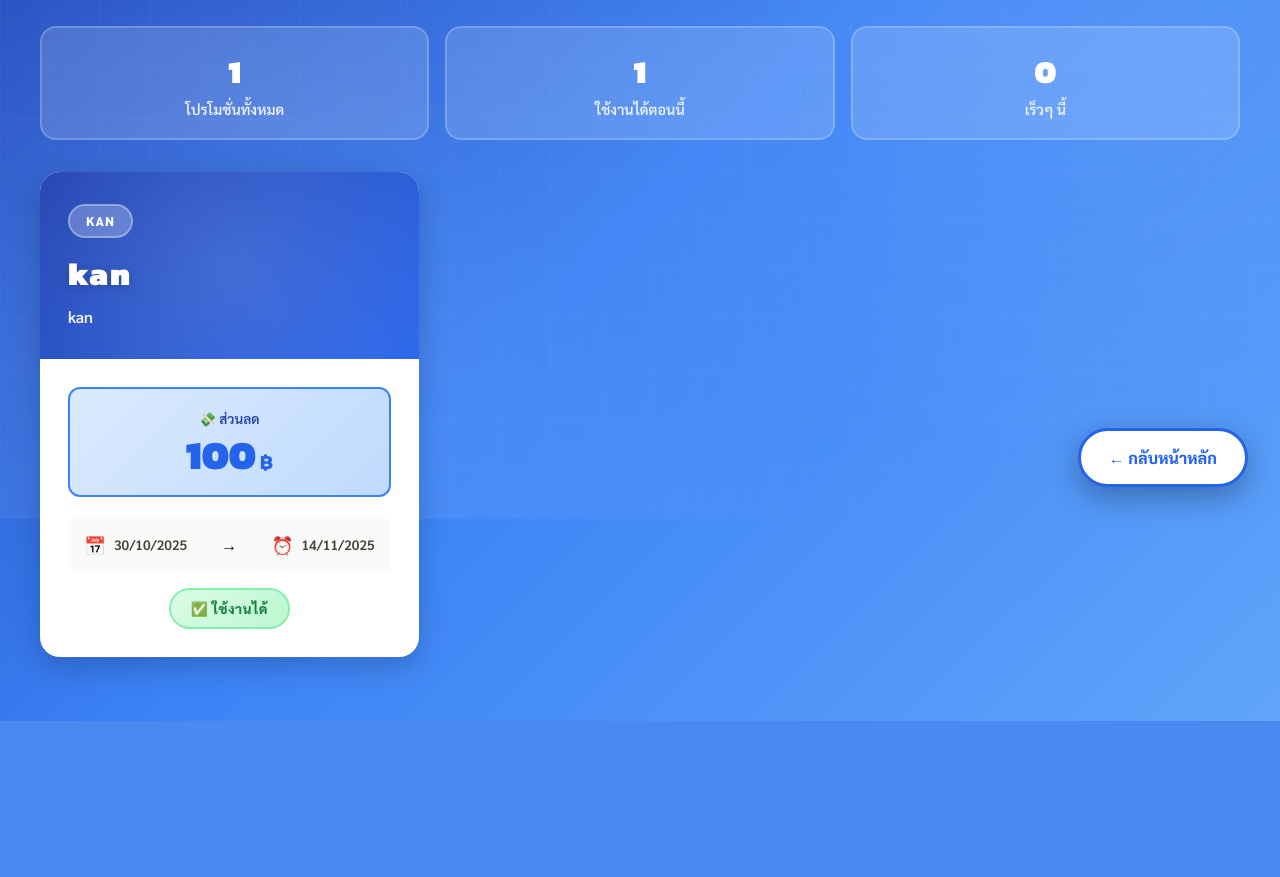
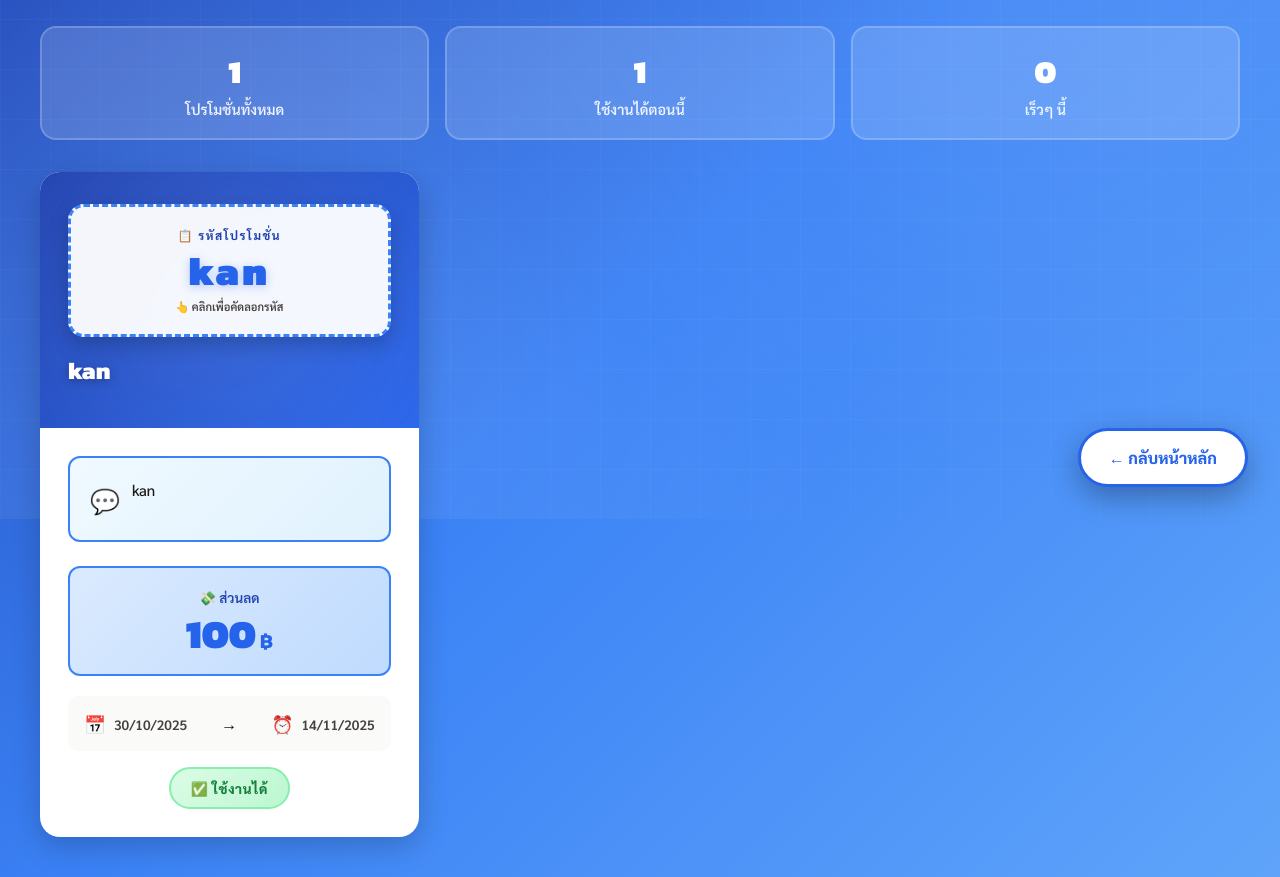
Before and after one commit to sakonkiart/Cyarena, a PHP site: page /promotion.php in a window 1280 px wide. Shown: the part 281-1158 px from the top of the page. Before the commit the page ends 1002 px from the top, so only its background shows below. Run offline with PHP 8.4, Linux system fonts and the light colour scheme; data comes from the database, SQL or seed files in the repository.

Commit message:
Update promotion.php

```diff
--- a/promotion.php
+++ b/promotion.php
@@ -236,52 +236,94 @@ body::before {
   animation: pulse 4s ease-in-out infinite;
 }
 
-.promo-badge {
-  display: inline-block;
-  background: rgba(255, 255, 255, 0.25);
+@keyframes pulse {
+  0%, 100% { transform: scale(1); opacity: 0.5; }
+  50% { transform: scale(1.1); opacity: 0.8; }
+}
+
+/* 🔥 รหัสโปรโมชั่นเด่นชัดขึ้น */
+.promo-code-container {
+  background: rgba(255, 255, 255, 0.95);
   backdrop-filter: blur(10px);
-  padding: 0.4rem 1rem;
-  border-radius: 50px;
-  font-size: 0.8rem;
-  font-weight: 800;
-  color: white;
-  border: 2px solid rgba(255, 255, 255, 0.3);
-  text-transform: uppercase;
-  letter-spacing: 1px;
-  margin-bottom: 0.75rem;
+  padding: 1.25rem 1.5rem;
+  border-radius: 16px;
+  border: 3px dashed var(--primary-light);
+  margin-bottom: 1rem;
   position: relative;
   z-index: 1;
+  box-shadow: 0 8px 20px rgba(0, 0, 0, 0.2);
+  text-align: center;
+}
+
+.code-label {
+  font-size: 0.75rem;
+  font-weight: 700;
+  color: var(--primary-dark);
+  text-transform: uppercase;
+  letter-spacing: 1.5px;
+  margin-bottom: 0.5rem;
 }
 
 .promo-code {
   font-family: 'Kanit', sans-serif;
-  font-size: 2rem;
+  font-size: 2.5rem;
   font-weight: 900;
-  color: white;
-  margin-bottom: 0.5rem;
-  text-shadow: 0 2px 10px rgba(0, 0, 0, 0.2);
-  position: relative;
-  z-index: 1;
-  letter-spacing: 2px;
+  color: var(--primary);
+  letter-spacing: 3px;
+  text-shadow: 0 2px 10px rgba(37, 99, 235, 0.3);
+  line-height: 1;
+  user-select: all;
+  cursor: pointer;
+  transition: all 0.3s;
+}
+
+.promo-code:hover {
+  color: var(--primary-light);
+  transform: scale(1.05);
+}
+
+.copy-hint {
+  font-size: 0.7rem;
+  color: var(--gray-700);
+  margin-top: 0.5rem;
+  font-weight: 600;
 }
 
 .promo-name {
-  font-size: 1rem;
-  color: rgba(255, 255, 255, 0.95);
-  font-weight: 600;
+  font-size: 1.5rem;
+  color: white;
+  font-weight: 800;
   position: relative;
   z-index: 1;
+  text-shadow: 0 2px 10px rgba(0, 0, 0, 0.3);
+  margin-bottom: 0.5rem;
+  font-family: 'Kanit', sans-serif;
 }
 
 .promo-body {
   padding: 1.75rem;
 }
 
+/* 🔥 แสดงคำอธิบายแทนเงื่อนไข */
 .promo-description {
-  color: var(--gray-700);
-  line-height: 1.6;
+  background: linear-gradient(135deg, #f0f9ff 0%, #e0f2fe 100%);
+  border: 2px solid var(--primary-light);
+  border-radius: 12px;
+  padding: 1.25rem;
   margin-bottom: 1.5rem;
+  color: var(--gray-900);
+  line-height: 1.7;
   font-size: 0.95rem;
+  font-weight: 500;
+  display: flex;
+  align-items: flex-start;
+  gap: 0.75rem;
+}
+
+.description-icon {
+  font-size: 1.5rem;
+  flex-shrink: 0;
+  margin-top: 0.1rem;
 }
 
 .promo-discount {
@@ -557,12 +583,27 @@ body::before {
 
         <div class="promo-card">
           <div class="promo-header">
-            <div class="promo-badge"><?php echo $promo['PromoCode']; ?></div>
-            <div class="promo-code"><?php echo htmlspecialchars($promo['PromoName']); ?></div>
-            <div class="promo-name"><?php echo htmlspecialchars($promo['Description']); ?></div>
+            <!-- 🔥 รหัสโปรโมชั่นเด่นชัด -->
+            <div class="promo-code-container">
+              <div class="code-label">📋 รหัสโปรโมชั่น</div>
+              <div class="promo-code" onclick="copyCode(this)" title="คลิกเพื่อคัดลอก">
+                <?php echo htmlspecialchars($promo['PromoCode']); ?>
+              </div>
+              <div class="copy-hint">👆 คลิกเพื่อคัดลอกรหัส</div>
+            </div>
+
+            <div class="promo-name"><?php echo htmlspecialchars($promo['PromoName']); ?></div>
           </div>
 
           <div class="promo-body">
+            <!-- 🔥 แสดงคำอธิบายแทนเงื่อนไข -->
+            <?php if (!empty($promo['Description'])): ?>
+              <div class="promo-description">
+                <span class="description-icon">💬</span>
+                <div><?php echo nl2br(htmlspecialchars($promo['Description'])); ?></div>
+              </div>
+            <?php endif; ?>
+
             <div class="promo-discount">
               <div class="discount-label">💸 ส่วนลด</div>
               <div class="discount-value">
@@ -620,5 +654,54 @@ body::before {
   ← กลับหน้าหลัก
 </a>
 
+<script>
+// 🔥 Copy promo code to clipboard
+function copyCode(element) {
+  const code = element.textContent.trim();
+
+  // Modern copy method
+  if (navigator.clipboard && navigator.clipboard.writeText) {
+    navigator.clipboard.writeText(code).then(() => {
+      showCopyFeedback(element, '✅ คัดลอกแล้ว!');
+    }).catch(() => {
+      fallbackCopy(code, element);
+    });
+  } else {
+    fallbackCopy(code, element);
+  }
+}
+
+// Fallback copy method
+function fallbackCopy(text, element) {
+  const textarea = document.createElement('textarea');
+  textarea.value = text;
+  textarea.style.position = 'fixed';
+  textarea.style.opacity = '0';
+  document.body.appendChild(textarea);
+  textarea.select();
+
+  try {
+    document.execCommand('copy');
+    showCopyFeedback(element, '✅ คัดลอกแล้ว!');
+  } catch (err) {
+    showCopyFeedback(element, '❌ ไม่สามารถคัดลอกได้');
+  }
+
+  document.body.removeChild(textarea);
+}
+
+// Show copy feedback
+function showCopyFeedback(element, message) {
+  const originalText = element.textContent;
+  element.textContent = message;
+  element.style.fontSize = '1.5rem';
+
+  setTimeout(() => {
+    element.textContent = originalText;
+    element.style.fontSize = '';
+  }, 2000);
+}
+</script>
+
 </body>
 </html>
```
Also changed, not shown: other parts of promotion.php (+4 -27 lines).
